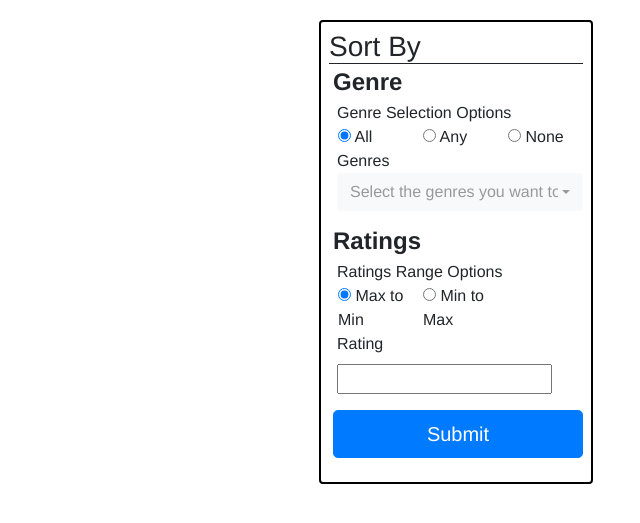
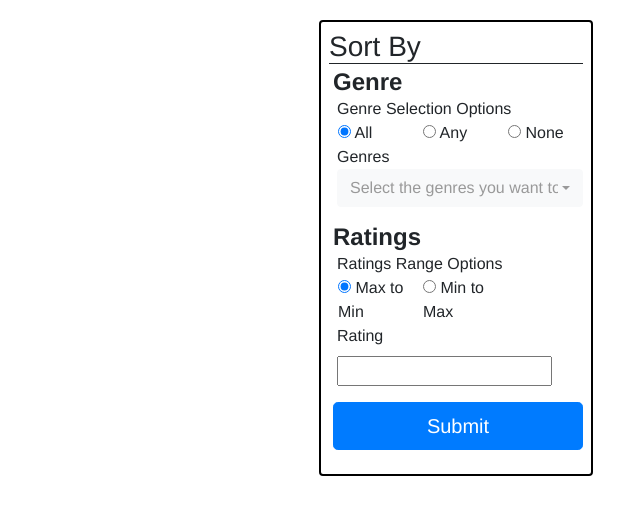
Before and after one commit to eshau/flash-blog, a Flask app: page / in a window 1280 px wide. Shown: the part 91-614 px from the top of the page, without its empty margins (640-1280 px from the left). Run offline with Flask 2, Linux system fonts and the light colour scheme; data that the repository does not hold is empty; some libraries are stand-ins or nearby versions.

Commit message:
Fixed stuff

```diff
--- a/app.py
+++ b/app.py
@@ -28,7 +28,7 @@ mongo = PyMongo(app)
 @app.route('/', methods=['GET','POST'])
 def home_page():
     data = {
-        'book_reviews':mongo.db["books-list"].find({}).sort('$natural', -1),
+        'book_reviews':mongo.db["books-list"].find({}).sort([('rating', -1), ('$natural', -1)]),
     }
     return render_template('home_page.html', data=data, time=datetime.now())
 
@@ -104,6 +104,7 @@ def sort_by():
         ratings_range_slider = form["ratings_range_slider"].split(";")
         lower = int(ratings_range_slider[0])
         upper = int(ratings_range_slider[1])
+        order = -1 if ratings_range_options == 'max_to_min' else 1
         if genres_options == 'all':
             if genres:
                 data = {
@@ -111,7 +112,7 @@ def sort_by():
                                             {'genres':{'$all':genres},
                                             'rating':{'$gte': lower, '$lte': upper}
                                             }
-                                        ).sort('$natural', -1)
+                                        ).sort([('rating', order), ('$natural', -1)])
                 }
             else:
                 data = {}
@@ -122,7 +123,7 @@ def sort_by():
                                             {'genres':{'$in':genres},
                                             'rating':{'$gte': lower, '$lte': upper}
                                             }
-                                        ).sort('$natural', -1)
+                                        ).sort([('rating', order), ('$natural', -1)])
                 }
             else:
                 data = {}
@@ -133,13 +134,13 @@ def sort_by():
                                             {'genres':{'$not': {'$in':genres}},
                                             'rating':{'$gte': lower, '$lte': upper}
                                             }
-                                        ).sort('$natural', -1)
+                                        ).sort([('rating', order), ('$natural', -1)])
                 }
             else:
                 data = {
                     'book_reviews' : book_reviews.find(
                                         {}
-                                    ).sort('$natural', -1)
+                                    ).sort([('rating', order), ('$natural', -1)])
                 }
         print(book_reviews)
         return render_template('home_page.html', data=data, time=datetime.now())
--- a/templates/home_page.html
+++ b/templates/home_page.html
@@ -73,7 +73,7 @@
             <hr class="mt-0 mb-1" style="border-top: 1px solid"/>
             <form method="POST" action="/sort_by" class="pl-1">
                 <div class="form-group mb-0">
-                    <h4 class="mb-1"><strong>Genre</strong></h4>
+                    <h4 class="mb-0"><strong>Genre</strong></h4>
                 </div>
                 <div class="form-group mb-0 ml-1">
                     <label for="genres_options" class="mb-0">Genre Selection Options</label>
@@ -111,7 +111,7 @@
                     </select>
                 </div>
                 <div class="form-group mb-0">
-                    <h4 class="mb-1"><strong>Ratings</strong></h4>
+                    <h4 class="mb-0"><strong>Ratings</strong></h4>
                 </div>
                 <div class="form-group mb-0 ml-1">
                     <label for="ratings_range_options" class="mb-0">Ratings Range Options</label>
```
